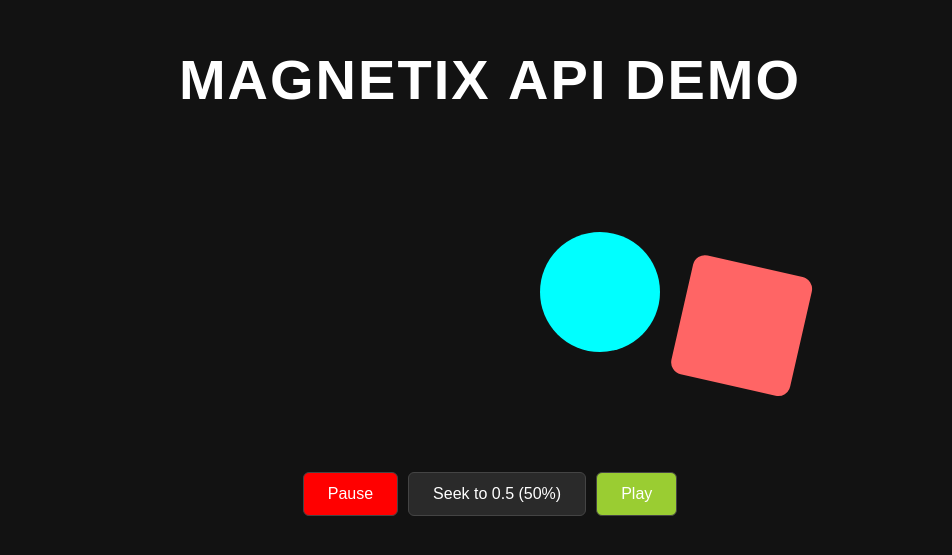
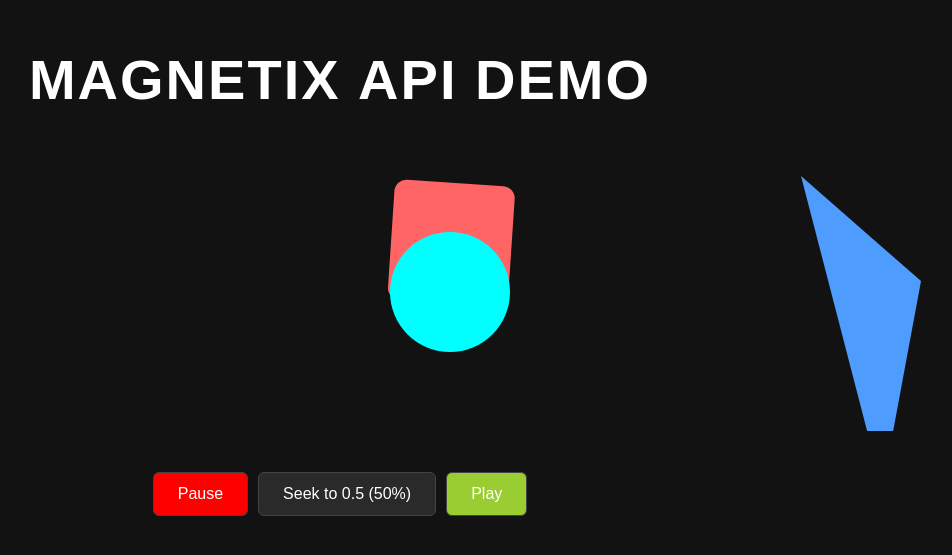
Before and after one commit to ywsfAS/Magnetix, a website with bundled scripts: page demo/demo.html in a window 1280 px wide. Shown: the part 119-674 px from the top of the page, without its empty margins (150-1102 px from the left). Built offline with nearby package versions, Linux system fonts and the light colour scheme.

Commit message:
feat: add basic SVG morph support (no normalization yet)

```diff
--- a/demo/demo.html
+++ b/demo/demo.html
@@ -23,6 +23,9 @@
             <button id="PlayBtn" class="control-btn">Play</button>
         </div>
     </div>
+    <svg viewBox="0 0 200 200" width="300" height="300">
+        <path class="shape" fill="#4f9cff" />
+    </svg>
 
     <script src="demo.js" type="module"></script>
 </body>
--- a/demo/demo.js
+++ b/demo/demo.js
@@ -1,3 +1,4 @@
+import morph from "../src/features/morph/morph.js";
 import Magnetix from "../src/index.js";
 
 const { Easings } = Magnetix;
@@ -59,9 +60,9 @@
         rotate: 360,
     }
 });
-
+const motion5 = morph(".shape");
 // Add all sequences to the timeline
-timeline.add(motion, motion1, motion2, motion3, motion4);
+timeline.add(motion5, motion, motion1, motion2, motion3, motion4);
 
 // Play the timeline
 timeline.play();
--- /dev/null
+++ b/src/features/morph/constants.js
@@ -0,0 +1,25 @@
+
+const DEFAULT_FROM_SHAPE = [
+    { x: 50, y: 50 },
+    { x: 150, y: 50 },
+    { x: 150, y: 150 },
+    { x: 50, y: 150 }
+]
+
+const DEFAULT_TO_SHAPE = [
+    { x: 100, y: 30 },
+    { x: 170, y: 300 },
+    { x: 0, y: 1070 },
+    { x: 180, y: 100 }
+]
+
+const DEFAULT_MORPH_CONFIG = {
+    attr: 'd',
+    from: DEFAULT_FROM_SHAPE,
+    to: DEFAULT_TO_SHAPE,
+    duration: 1000,
+    start: 0,
+    end: 100,
+    delay: 0,
+}
+export default DEFAULT_MORPH_CONFIG;
--- /dev/null
+++ b/src/features/morph/helper.js
@@ -0,0 +1,28 @@
+
+// return path based on points
+function pointsToPath(points) {
+    const { x: x0, y: y0 } = points[0];
+    let d = `M${x0} ${y0}`;
+    for (let i = 0; i < points.length; i++) {
+        let { x: xi, y: yi } = points[i];
+        d += `L ${xi} ${yi}`;
+    }
+    return d;
+}
+// return list of points eased from -> to shapes
+function interpolatePoints(from, to, t) {
+    let result = [];
+    for (let i = 0; i < from.length; i++) {
+        let { x: to_xi, y: to_yi } = to[i];
+        let { x: from_xi, y: from_yi } = from[i];
+
+        result.push({
+            x: from_xi + (to_xi - from_xi) * t,
+            y: from_yi + (to_yi - from_yi) * t,
+
+        })
+    }
+    return result;
+
+}
+export { interpolatePoints, pointsToPath };
--- /dev/null
+++ b/src/features/morph/morph.js
@@ -0,0 +1,29 @@
+import createAnimation from "../../core/motion.js";
+import DEFAULT_MORPH_CONFIG from "./constants.js";
+import { interpolatePoints, pointsToPath } from "./helper.js";
+
+
+function morph(selector, config = {}) {
+    const element = document.querySelector(selector);
+    console.log(element);
+    const { from, to, delay, easing, duration, start, end } = { ...config, ...DEFAULT_MORPH_CONFIG };
+    const anim = createAnimation({
+        from: start,
+        to: end,
+        delay,
+        easing,
+        duration,
+        onUpdate(_, progress) {
+            const points = interpolatePoints(from, to, progress);
+            const d = pointsToPath(points);
+            element.setAttribute("d", d);
+        }
+
+    })
+    return {
+        totalDuration: anim.totalDuration,
+        update: (localTime) => anim.update(localTime),
+    }
+
+}
+export default morph;
--- a/src/index.js
+++ b/src/index.js
@@ -6,6 +6,7 @@
 import createAnimation from "./core/motion.js";
 import svgMotion from "./features/svg-motion/svg-motion.js";
 import Timeline from "./core/timeline.js";
+import morph from "./features/morph/morph.js";
 
 export const Magnetix = {
     Easings,
@@ -15,6 +16,8 @@
     splitText,
     createAnimation,
     svgMotion,
-    Timeline
+    Timeline,
+    morph
+
 }
 export default Magnetix;
```
